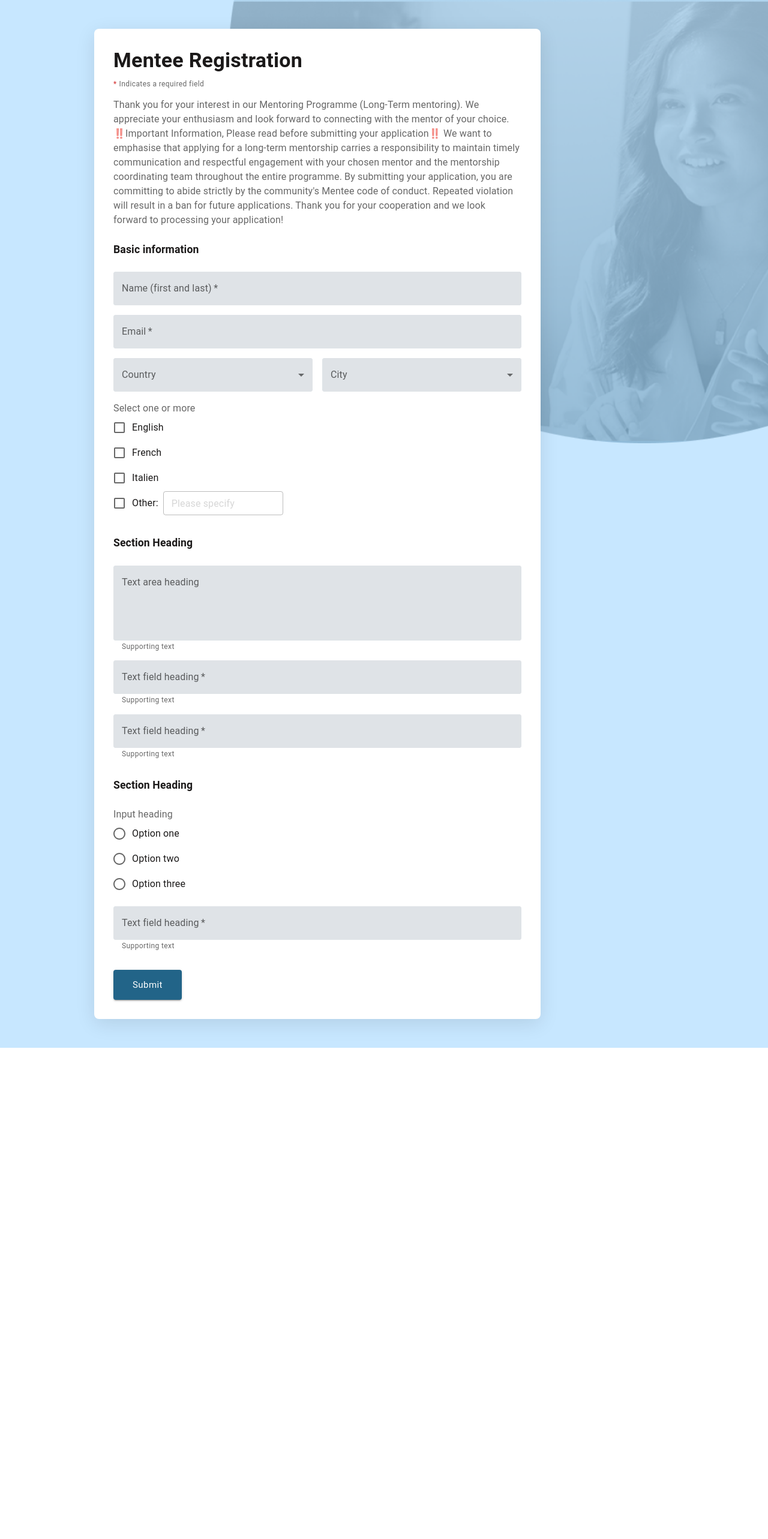
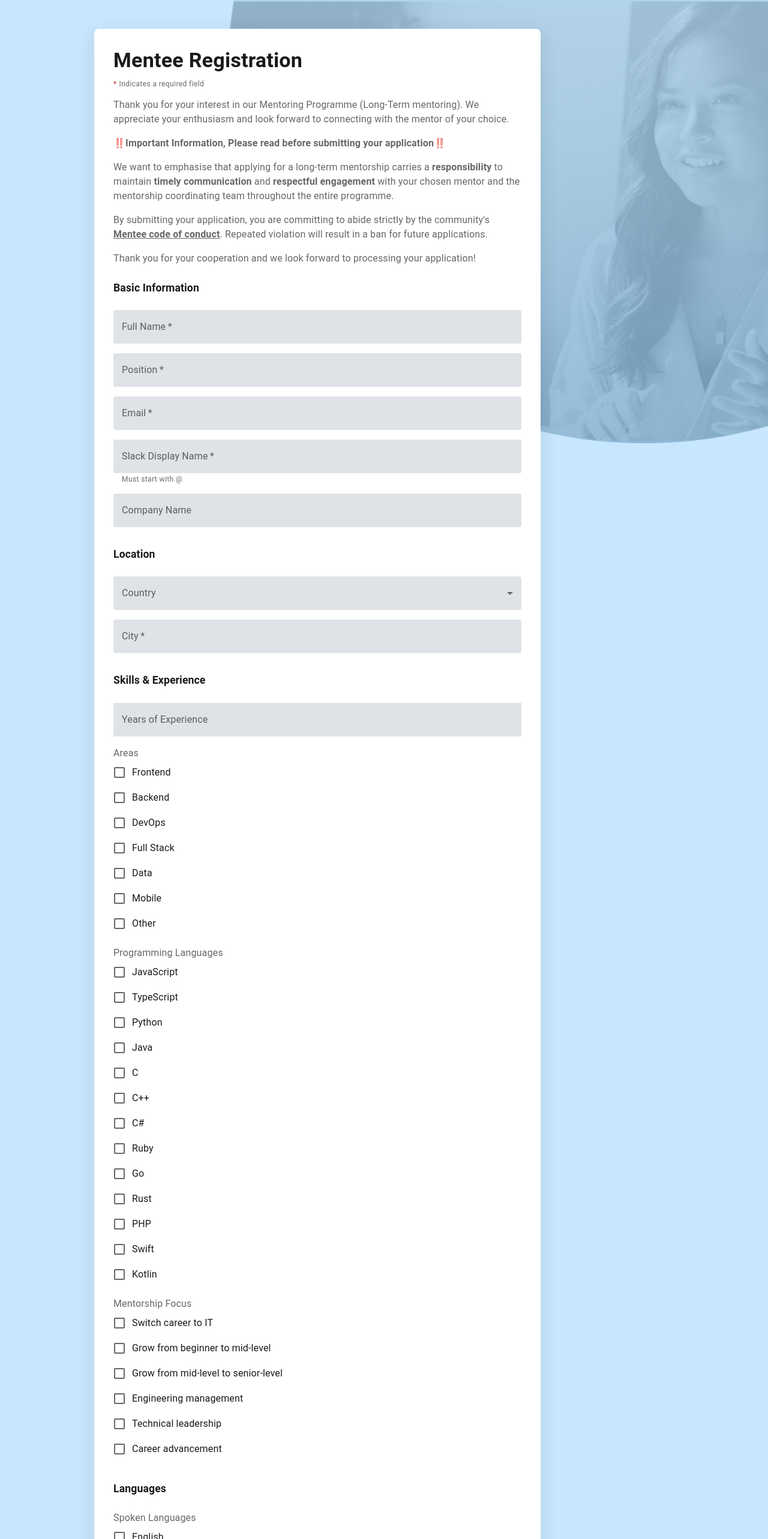
Before and after one commit to Women-Coding-Community/wcc-frontend, a Next.js app: page /mentorship/mentee-registration in a window 1280 px wide. Shown: the part 202-2768 px from the top of the page at 60% size. Before the commit the page ends 1949 px from the top, so only its background shows below. Built offline with nearby package versions, Linux system fonts and the light colour scheme.

Commit message:
style: format mentee registration description with paragraphs and links
Format description into separate paragraphs with bold text for key phrases
and add clickable link to code of conduct page

```diff
--- a/src/pages/mentorship/mentee-registration.tsx
+++ b/src/pages/mentorship/mentee-registration.tsx
@@ -3,17 +3,21 @@ import {
   Button,
   Box,
   Typography,
-  Grid,
   Breadcrumbs,
   Link,
+  FormControl,
+  InputLabel,
+  Select as MuiSelect,
+  MenuItem,
+  FormHelperText,
+  TextField as MuiTextField,
 } from '@mui/material';
-import { useForm } from 'react-hook-form';
+import NextLink from 'next/link';
+import { useForm, Controller } from 'react-hook-form';
 
 import {
   CheckboxGroup,
   MenteeFormLayout,
-  RadioGroup,
-  Select,
   TextArea,
   TextField,
 } from '@components';
@@ -34,41 +38,119 @@ const MenteeRegistrationPage = () => {
   });
 
   const onSubmit = async (data: MenteeFormData) => {
+    const payload = {
+      mentee: {
+        fullName: data.fullName,
+        position: data.position,
+        email: data.email,
+        slackDisplayName: data.slackDisplayName,
+        country: data.country,
+        city: data.city,
+        companyName: data.companyName || '',
+        images: [],
+        network: data.network || [],
+        profileStatus: 'ACTIVE',
+        skills: data.skills,
+        spokenLanguages: data.spokenLanguages,
+        bio: data.bio,
+      },
+      mentorshipType: data.mentorshipType,
+      cycleYear: data.cycleYear,
+      applications: data.applications,
+    };
     // eslint-disable-next-line no-console
-    console.log('Form data:', data);
+    console.log('Form payload:', payload);
     await new Promise((resolve) => setTimeout(resolve, 2000));
   };
+
   const countries = [
-    { value: 'us', label: 'United States' },
-    { value: 'ca', label: 'Canada' },
-    { value: 'uk', label: 'United Kingdom' },
-    { value: 'au', label: 'Australia' },
-    { value: 'de', label: 'Germany' },
-    { value: 'fr', label: 'France' },
-    { value: 'other', label: 'Other' },
+    {
+      value: { countryCode: 'US', countryName: 'United States' },
+      label: 'United States',
+    },
+    { value: { countryCode: 'CA', countryName: 'Canada' }, label: 'Canada' },
+    {
+      value: { countryCode: 'GB', countryName: 'United Kingdom' },
+      label: 'United Kingdom',
+    },
+    {
+      value: { countryCode: 'AU', countryName: 'Australia' },
+      label: 'Australia',
+    },
+    { value: { countryCode: 'DE', countryName: 'Germany' }, label: 'Germany' },
+    { value: { countryCode: 'FR', countryName: 'France' }, label: 'France' },
+    { value: { countryCode: 'IT', countryName: 'Italy' }, label: 'Italy' },
+    { value: { countryCode: 'ES', countryName: 'Spain' }, label: 'Spain' },
+    {
+      value: { countryCode: 'NL', countryName: 'Netherlands' },
+      label: 'Netherlands',
+    },
+    { value: { countryCode: 'BE', countryName: 'Belgium' }, label: 'Belgium' },
   ];
 
-  const cities = [
-    { value: 'new-york', label: 'New York' },
-    { value: 'london', label: 'London' },
-    { value: 'toronto', label: 'Toronto' },
-    { value: 'sydney', label: 'Sydney' },
-    { value: 'berlin', label: 'Berlin' },
-    { value: 'paris', label: 'Paris' },
-    { value: 'other', label: 'Other' },
+  const spokenLanguages = [
+    { value: 'English', label: 'English' },
+    { value: 'French', label: 'French' },
+    { value: 'German', label: 'German' },
+    { value: 'Spanish', label: 'Spanish' },
+    { value: 'Italian', label: 'Italian' },
+    { value: 'Dutch', label: 'Dutch' },
+    { value: 'Hindi', label: 'Hindi' },
+    { value: 'Portuguese', label: 'Portuguese' },
   ];
 
-  const languages = [
-    { value: 'english', label: 'English' },
-    { value: 'french', label: 'French' },
-    { value: 'italian', label: 'Italien' },
+  const skillAreas = [
+    { value: 'FRONTEND', label: 'Frontend' },
+    { value: 'BACKEND', label: 'Backend' },
+    { value: 'DEVOPS', label: 'DevOps' },
+    { value: 'FULLSTACK', label: 'Full Stack' },
+    { value: 'DATA', label: 'Data' },
+    { value: 'MOBILE', label: 'Mobile' },
+    { value: 'OTHER', label: 'Other' },
   ];
 
-  const radioOptions = [
-    { value: 'option-one', label: 'Option one' },
-    { value: 'option-two', label: 'Option two' },
-    { value: 'option-three', label: 'Option three' },
+  const programmingLanguages = [
+    { value: 'JavaScript', label: 'JavaScript' },
+    { value: 'TypeScript', label: 'TypeScript' },
+    { value: 'Python', label: 'Python' },
+    { value: 'Java', label: 'Java' },
+    { value: 'C', label: 'C' },
+    { value: 'C++', label: 'C++' },
+    { value: 'C#', label: 'C#' },
+    { value: 'Ruby', label: 'Ruby' },
+    { value: 'Go', label: 'Go' },
+    { value: 'Rust', label: 'Rust' },
+    { value: 'PHP', label: 'PHP' },
+    { value: 'Swift', label: 'Swift' },
+    { value: 'Kotlin', label: 'Kotlin' },
   ];
+
+  const mentorshipFocusOptions = [
+    { value: 'Switch career to IT', label: 'Switch career to IT' },
+    {
+      value: 'Grow from beginner to mid-level',
+      label: 'Grow from beginner to mid-level',
+    },
+    {
+      value: 'Grow from mid-level to senior-level',
+      label: 'Grow from mid-level to senior-level',
+    },
+    {
+      value: 'Engineering management',
+      label: 'Engineering management',
+    },
+    {
+      value: 'Technical leadership',
+      label: 'Technical leadership',
+    },
+    { value: 'Career advancement', label: 'Career advancement' },
+  ];
+
+  const currentYear = new Date().getFullYear();
+  const cycleYears = Array.from({ length: 7 }, (_, i) => ({
+    value: currentYear + i,
+    label: String(currentYear + i),
+  }));
 
   return (
     <>
@@ -91,15 +173,47 @@ const MenteeRegistrationPage = () => {
       </Box>
       <MenteeFormLayout
         title="Mentee Registration"
-        description={`Thank you for your interest in our Mentoring Programme (Long-Term mentoring).
-We appreciate your enthusiasm and look forward to connecting with the mentor of your choice.
+        description={
+          <Box sx={{ mt: 2 }}>
+            <Typography variant="body1" color="text.secondary" sx={{ mb: 2 }}>
+              Thank you for your interest in our Mentoring Programme (Long-Term
+              mentoring). We appreciate your enthusiasm and look forward to
+              connecting with the mentor of your choice.
+            </Typography>
 
-‼️Important Information, Please read before submitting your application‼️
-We want to emphasise that applying for a long-term mentorship carries a responsibility to maintain timely communication and respectful engagement with your chosen mentor and the mentorship coordinating team throughout the entire programme.
+            <Typography variant="body1" color="text.secondary" sx={{ mb: 2 }}>
+              <strong>
+                ‼️Important Information, Please read before submitting your
+                application‼️
+              </strong>
+            </Typography>
 
-By submitting your application, you are committing to abide strictly by the community's Mentee code of conduct. Repeated violation will result in a ban for future applications.
+            <Typography variant="body1" color="text.secondary" sx={{ mb: 2 }}>
+              We want to emphasise that applying for a long-term mentorship
+              carries a <strong>responsibility</strong> to maintain{' '}
+              <strong>timely communication</strong> and{' '}
+              <strong>respectful engagement</strong> with your chosen mentor and
+              the mentorship coordinating team throughout the entire programme.
+            </Typography>
 
-Thank you for your cooperation and we look forward to processing your application!`}
+            <Typography variant="body1" color="text.secondary" sx={{ mb: 2 }}>
+              By submitting your application, you are committing to abide
+              strictly by the community&apos;s{' '}
+              <NextLink
+                href="/mentorship/code-of-conduct"
+                style={{ color: 'inherit', textDecoration: 'underline' }}
+              >
+                <strong>Mentee code of conduct</strong>
+              </NextLink>
+              . Repeated violation will result in a ban for future applications.
+            </Typography>
+
+            <Typography variant="body1" color="text.secondary">
+              Thank you for your cooperation and we look forward to processing
+              your application!
+            </Typography>
+          </Box>
+        }
       >
         <form onSubmit={handleSubmit(onSubmit)}>
           <Box sx={{ mb: 4 }}>
@@ -109,15 +223,25 @@ Thank you for your cooperation and we look forward to processing your applicatio
               gutterBottom
               sx={{ fontWeight: 600, mb: 3 }}
             >
-              Basic information
+              Basic Information
             </Typography>
 
             <Box sx={{ mb: 2 }}>
               <TextField
-                name="name"
+                name="fullName"
                 control={control}
-                label="Name (first and last)"
+                label="Full Name"
                 placeholder="Enter your full name"
+                required
+              />
+            </Box>
+
+            <Box sx={{ mb: 2 }}>
+              <TextField
+                name="position"
+                control={control}
+                label="Position"
+                placeholder="e.g. Frontend Developer, Software Engineer"
                 required
               />
             </Box>
@@ -133,33 +257,23 @@ Thank you for your cooperation and we look forward to processing your applicatio
               />
             </Box>
 
-            <Grid container spacing={2} sx={{ mb: 2 }}>
-              <Grid item xs={12} sm={6}>
-                <Select
-                  name="country"
-                  control={control}
-                  label="Country"
-                  options={countries}
-                />
-              </Grid>
-              <Grid item xs={12} sm={6}>
-                <Select
-                  name="city"
-                  control={control}
-                  label="City"
-                  options={cities}
-                />
-              </Grid>
-            </Grid>
+            <Box sx={{ mb: 2 }}>
+              <TextField
+                name="slackDisplayName"
+                control={control}
+                label="Slack Display Name"
+                placeholder="@yourname"
+                required
+                helperText="Must start with @"
+              />
+            </Box>
 
             <Box sx={{ mb: 2 }}>
-              <CheckboxGroup
-                name="languages"
+              <TextField
+                name="companyName"
                 control={control}
-                label="Select one or more"
-                options={languages}
-                showOtherOption
-                otherFieldName="otherLanguage"
+                label="Company Name"
+                placeholder="Enter your company name (optional)"
               />
             </Box>
           </Box>
@@ -171,39 +285,68 @@ Thank you for your cooperation and we look forward to processing your applicatio
               gutterBottom
               sx={{ fontWeight: 600, mb: 3 }}
             >
-              Section Heading
+              Location
             </Typography>
 
             <Box sx={{ mb: 2 }}>
-              <TextArea
-                name="textAreaField"
+              <Controller
+                name="country"
                 control={control}
-                label="Text area heading"
-                placeholder="Enter text here"
-                rows={4}
-                helperText="Supporting text"
+                render={({ field, fieldState: { error } }) => (
+                  <FormControl fullWidth error={!!error}>
+                    <InputLabel>Country</InputLabel>
+                    <MuiSelect
+                      {...field}
+                      label="Country"
+                      value={
+                        field.value?.countryCode
+                          ? JSON.stringify(field.value)
+                          : ''
+                      }
+                      onChange={(e) => {
+                        const selectedCountry = countries.find(
+                          (c) => JSON.stringify(c.value) === e.target.value,
+                        );
+                        field.onChange(selectedCountry?.value || null);
+                      }}
+                      sx={{
+                        backgroundColor: 'rgba(223, 227, 231, 1)',
+                        '& .MuiOutlinedInput-notchedOutline': {
+                          borderColor: 'rgba(223, 227, 231, 1)',
+                        },
+                        '&:hover .MuiOutlinedInput-notchedOutline': {
+                          borderColor: 'rgba(223, 227, 231, 1)',
+                        },
+                        '&.Mui-focused .MuiOutlinedInput-notchedOutline': {
+                          borderColor: 'rgba(223, 227, 231, 1)',
+                        },
+                      }}
+                    >
+                      <MenuItem value="">
+                        <em>Select Country</em>
+                      </MenuItem>
+                      {countries.map((country) => (
+                        <MenuItem
+                          key={country.value.countryCode}
+                          value={JSON.stringify(country.value)}
+                        >
+                          {country.label}
+                        </MenuItem>
+                      ))}
+                    </MuiSelect>
+                    {error && <FormHelperText>{error.message}</FormHelperText>}
+                  </FormControl>
+                )}
               />
             </Box>
 
             <Box sx={{ mb: 2 }}>
               <TextField
-                name="textField1"
+                name="city"
                 control={control}
-                label="Text field heading"
-                placeholder="Enter text"
+                label="City"
+                placeholder="Enter your city"
                 required
-                helperText="Supporting text"
-              />
-            </Box>
-
-            <Box sx={{ mb: 2 }}>
-              <TextField
-                name="textField2"
-                control={control}
-                label="Text field heading"
-                placeholder="Enter text"
-                required
-                helperText="Supporting text"
               />
             </Box>
           </Box>
@@ -215,26 +358,157 @@ Thank you for your cooperation and we look forward to processing your applicatio
               gutterBottom
               sx={{ fontWeight: 600, mb: 3 }}
             >
-              Section Heading
+              Skills & Experience
             </Typography>
 
             <Box sx={{ mb: 2 }}>
-              <RadioGroup
-                name="radioOption"
+              <Controller
+                name="skills.yearsExperience"
                 control={control}
-                label="Input heading"
-                options={radioOptions}
+                render={({ field, fieldState: { error } }) => (
+                  <MuiTextField
+                    {...field}
+                    type="number"
+                    label="Years of Experience"
+                    placeholder="Enter years of experience"
+                    fullWidth
+                    error={!!error}
+                    helperText={error?.message}
+                    onChange={(e) =>
+                      field.onChange(parseInt(e.target.value) || 0)
+                    }
+                    sx={{
+                      backgroundColor: 'rgba(223, 227, 231, 1)',
+                      '& .MuiOutlinedInput-notchedOutline': {
+                        borderColor: 'rgba(223, 227, 231, 1)',
+                      },
+                      '&:hover .MuiOutlinedInput-notchedOutline': {
+                        borderColor: 'rgba(223, 227, 231, 1)',
+                      },
+                      '&.Mui-focused .MuiOutlinedInput-notchedOutline': {
+                        borderColor: 'rgba(223, 227, 231, 1)',
+                      },
+                    }}
+                  />
+                )}
               />
             </Box>
 
             <Box sx={{ mb: 2 }}>
-              <TextField
-                name="textField3"
+              <CheckboxGroup
+                name="skills.areas"
                 control={control}
-                label="Text field heading"
-                placeholder="Enter text"
+                label="Areas"
+                options={skillAreas}
+              />
+            </Box>
+
+            <Box sx={{ mb: 2 }}>
+              <CheckboxGroup
+                name="skills.languages"
+                control={control}
+                label="Programming Languages"
+                options={programmingLanguages}
+              />
+            </Box>
+
+            <Box sx={{ mb: 2 }}>
+              <CheckboxGroup
+                name="skills.mentorshipFocus"
+                control={control}
+                label="Mentorship Focus"
+                options={mentorshipFocusOptions}
+              />
+            </Box>
+          </Box>
+
+          <Box sx={{ mb: 4 }}>
+            <Typography
+              variant="h6"
+              component="h2"
+              gutterBottom
+              sx={{ fontWeight: 600, mb: 3 }}
+            >
+              Languages
+            </Typography>
+
+            <Box sx={{ mb: 2 }}>
+              <CheckboxGroup
+                name="spokenLanguages"
+                control={control}
+                label="Spoken Languages"
+                options={spokenLanguages}
+              />
+            </Box>
+          </Box>
+
+          <Box sx={{ mb: 4 }}>
+            <Typography
+              variant="h6"
+              component="h2"
+              gutterBottom
+              sx={{ fontWeight: 600, mb: 3 }}
+            >
+              Bio
+            </Typography>
+
+            <Box sx={{ mb: 2 }}>
+              <TextArea
+                name="bio"
+                control={control}
+                label="Bio"
+                placeholder="Tell us about yourself, your background, and what you're looking for in a mentorship"
+                rows={6}
+                helperText="Minimum 50 characters"
                 required
-                helperText="Supporting text"
+              />
+            </Box>
+          </Box>
+
+          <Box sx={{ mb: 4 }}>
+            <Typography
+              variant="h6"
+              component="h2"
+              gutterBottom
+              sx={{ fontWeight: 600, mb: 3 }}
+            >
+              Mentorship Application
+            </Typography>
+
+            <Box sx={{ mb: 2 }}>
+              <Controller
+                name="cycleYear"
+                control={control}
+                render={({ field, fieldState: { error } }) => (
+                  <FormControl fullWidth error={!!error}>
+                    <InputLabel>Cycle Year</InputLabel>
+                    <MuiSelect
+                      {...field}
+                      label="Cycle Year"
+                      value={field.value || ''}
+                      onChange={(e) => field.onChange(Number(e.target.value))}
+                      sx={{
+                        backgroundColor: 'rgba(223, 227, 231, 1)',
+                        '& .MuiOutlinedInput-notchedOutline': {
+                          borderColor: 'rgba(223, 227, 231, 1)',
+                        },
+                        '&:hover .MuiOutlinedInput-notchedOutline': {
+                          borderColor: 'rgba(223, 227, 231, 1)',
+                        },
+                        '&.Mui-focused .MuiOutlinedInput-notchedOutline': {
+                          borderColor: 'rgba(223, 227, 231, 1)',
+                        },
+                      }}
+                    >
+                      {cycleYears.map((year) => (
+                        <MenuItem key={year.value} value={year.value}>
+                          {year.label}
+                        </MenuItem>
+                      ))}
+                    </MuiSelect>
+                    {error && <FormHelperText>{error.message}</FormHelperText>}
+                  </FormControl>
+                )}
               />
             </Box>
           </Box>
```
